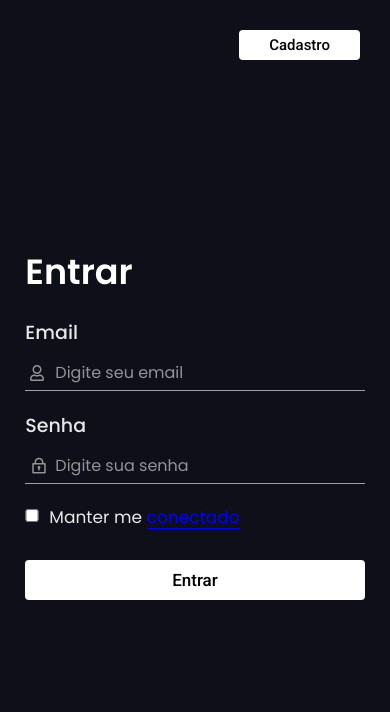
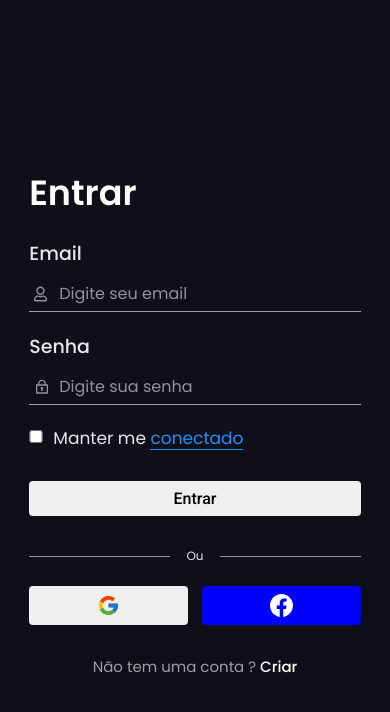
Before and after one commit to 888888b/Cadastro_app, a React (Vite) app: page / in a window 390 px wide. Shown: the top 712 px of the page. Built offline with nearby package versions, Linux system fonts and the light colour scheme; no server answers.

Commit message:
autenticação google adicionada

```diff
--- a/src/App.css
+++ b/src/App.css
@@ -35,6 +35,9 @@
   --white: white;
   --white-opacity-09: rgb(255, 255, 255, 0.9);
   --white-opacity-07: rgb(255, 255, 255, 0.7);
+  --white-opacity-06: rgb(255, 255, 255, 0.6);
+  --white-opacity-05: rgb(255, 255, 255, 0.55);
+  --gray: gray;
   --blue: blue;
   --medium-blue: #0F0F1A;
   --transparent: transparent;
@@ -174,33 +177,16 @@ header h1{
   opacity: 0;
 }
 
-.auth-page .auth-form .change-form-btns, form button{
-  position: absolute;
-  right: 30px;
-  top: 30px;
-  background-color: var(--white);
-  border: none;
-  outline: none;
-  border-radius: 4px;
-  padding: 4px 30px;
-  color: var(--black);
-  cursor: pointer;
-  font: 500 16px 'Poppins', 'Roboto', sans-serif;
-}
-
-.auth-page .auth-form .change-form-btns{
+.auth-page .container-form{
+  min-width: 70%;
   animation: fadeUp .4s ease-in-out;
-  font-family: 'Roboto';
-  padding: 6px 30px;
-  font-size: 15px;
 }
 
 .auth-page .auth-form form{
-  min-width: 70%;
+  width: 100%;
   display: flex;
   flex-direction: column;
   row-gap: 20px;
-  animation: fadeUp .4s ease-in-out;
 }
 
 .auth-page form h2{
@@ -243,26 +229,26 @@ header h1{
 .auth-page form .input-box .lock-icon{
   left: 5px;
   opacity: 1;
-  font-size: 18px;
+  font-size: 16px;
   cursor: auto;
   z-index: 1;
   transition: all 0s ease-in-out;
-  color: rgb(255, 255, 255, 0.55);
+  color: var(--white-opacity-05);
 }
 
 .auth-page form .input-box .user-icon{
-  color: rgb(255, 255, 255, 0.55);
+  color: var(--white-opacity-05);
   left: 5px;
   opacity: 1;
   cursor: auto;
   z-index: 1;
   transition: all 0s ease-in-out;
-  font-size: 14px;
+  font-size: 13px;
 }
 
 .auth-page form .input-box .show-icon{
   color: var(--white-opacity-07);
-  font-size: 17px;
+  font-size: 16.5px;
 }
 
 .auth-page form .input-box .active{
@@ -283,15 +269,15 @@ header h1{
   background-color: var(--transparent);
   padding: 5px;
   border: none;
-  border-bottom: 1pt solid rgb(255, 255, 255, 0.6);
+  border-bottom: .99pt solid var(--white-opacity-06);
   outline: none;
-  font: 400 16px 'Poppins', 'Roboto',sans-serif;
+  font: 400 15px 'Poppins', 'Roboto',sans-serif;
 }
 
 .auth-page form input::placeholder{
-  font-size: 14px;
+  font-size: 13.7px;
   padding-left: 25px;
-  color: rgb(255, 255, 255, 0.55);
+  color: var(--white-opacity-05);
 }
 
 .auth-page form input:focus{
@@ -310,13 +296,13 @@ header h1{
 }
 
 .auth-page form .check-box label{
-  font-size: 15px;
+  font-size: 14px;
   font-weight: 400;
   color: var(--white-opacity-09);
 }
 
 .auth-page form .check-box label span{
-  color: var(--blue);
+  color: dodgerblue;
   cursor: pointer;
   position: relative;
 }
@@ -328,15 +314,103 @@ header h1{
   left: 0;
   width: 100%;
   height: 100%;
-  border-bottom: 1pt solid var(--blue);
+  border-bottom: 1pt solid dodgerblue;
 }
 
 .auth-page form button{
   position: static;
-  padding: 10px 0px;
-  font-size: 17px;
+  padding: 8px 0px;
   margin-top: 10px;
-  font-family: 'Roboto', 'Poppins', sans-serif;
+  border-radius: 4px;
+  border: none;
+  font: 500 16px 'Roboto', 'Poppins', sans-serif;
+  outline: none;
+}
+
+.auth-page form .btn-submit{
+  background-color: var(--white);
+  height: 39px;
+  overflow: hidden;
+}
+
+.auth-page .container-form .form-division{
+  position: relative;
+  display: flex;
+  height: 40px;
+  justify-content: center;
+  align-items: center;
+  margin: 20px 0px;
+}
+
+.auth-page .container-form .form-division #line{
+  width: 100%;
+  border-bottom: 1pt solid var(--white-opacity-05);
+}
+
+.auth-page .container-form .form-division h3{
+  display: flex;
+  justify-content: center;
+  align-items: center;
+  color: var(--white-opacity-09);
+  background-color: var(--medium-blue);
+  width: 50px;
+  height: 30px;
+  font: 400 12px 'Poppins', 'Roboto', sans-serif;
+  position: absolute;
+  top: 50%;
+  left: 50%;
+  transform: translate(-50%, -50%);
+}
+
+.auth-page .container-form .Other-authentications-form{
+  display: flex;
+  flex-direction: row;
+  justify-content: space-between;
+  align-items: center;
+  overflow: visible;
+  margin: 20px 0px;
+}
+
+.auth-page .container-form .Other-authentications-form button{
+  width: 48%;
+  height: 39px;
+  margin-top: -10px;
+  display: flex;
+  align-items: center;
+  justify-content: center;
+  overflow: hidden;
+  cursor: pointer;
+  border: none;
+  outline: none;
+  border-radius: 4px;
+}
+
+.auth-page .Other-authentications-form button .google-icon, .facebook-icon{
+  font-size: 23px;
+}
+
+.auth-page .container-form .Other-authentications-form button:nth-child(2){
+  background-color: var(--blue);
+}
+
+.auth-page .Other-authentications-form .facebook-icon{
+  color: var(--white);
+}
+
+.auth-page .account-exist{
+  margin-top: 10px;
+}
+
+.auth-page .account-exist p{
+  color: var(--white-opacity-06);
+  text-align: center;
+  font: 400 14px 'Poppins', 'Montserrat', sans-serif;
+}
+
+.auth-page .account-exist p span{
+  color: var(--white);
+  font-weight: 500;
+  cursor: pointer;
 }
 
 .page-text-area{
@@ -373,9 +447,9 @@ header h1{
   border-bottom: 5pt solid var(--medium-blue);
 }
 
-.page-text-area .text-center h2{
+.page-text-area .text-center p{
   color: var(--medium-blue);
-  font: 600 17px 'Montserrat', serif;
+  font: 500 17px 'Montserrat', helvetica, sans-serif;
   margin-top: 20px;
 }
 
@@ -441,7 +515,7 @@ header h1{
     top: 25px;
     right: 25px;
     color: var(--white);
-    background-color: gray;
+    background-color: var(--gray);
     font-size: 30px;
     border-radius: 4px;
     cursor: pointer;
@@ -471,7 +545,7 @@ header h1{
     padding: 5px 0px;
     display: flex;
     align-items: center;
-    border-bottom: 1pt solid rgb(0, 0, 0, 0.1);
+    border-bottom: 1pt solid var(--black-opacity-01);
   }
 
   .cadastros-page{
@@ -502,8 +576,8 @@ header h1{
     font-size: 1.5em;
   }
 
-  .auth-page form{
-    width: 87%;
+  .auth-page .container-form{
+    width: 85%;
     max-width: 87%;
   }
 
@@ -527,4 +601,12 @@ header h1{
     font-size: 17px;
   }
 
+  .auth-page .container-form .account-exist{
+    margin-top: 30px;
+  }
+
+  .auth-page .container-form .account-exist p{
+    font-size: 15px;
+  }
+
 }
--- a/src/components/authPage.jsx
+++ b/src/components/authPage.jsx
@@ -2,9 +2,11 @@ import { useEffect, useRef, useState } from "react";
 import { FaRegEyeSlash } from "react-icons/fa";
 import { useNavigate } from "react-router-dom";
 import { initializeApp } from "firebase/app";
-import { getAuth, createUserWithEmailAndPassword, signInWithEmailAndPassword, onAuthStateChanged, signOut } from "firebase/auth";
+import { getAuth, createUserWithEmailAndPassword, signInWithEmailAndPassword, onAuthStateChanged, signOut, GoogleAuthProvider, signInWithRedirect, getRedirectResult } from "firebase/auth";
 import { FaRegUser } from "react-icons/fa";
 import { RiLock2Line } from "react-icons/ri";
+import { FcGoogle } from "react-icons/fc";
+import { BsFacebook } from "react-icons/bs";
 
 function AuthPage({onLogged}) {
     const mainRef = useRef(undefined);
@@ -21,6 +23,7 @@ function AuthPage({onLogged}) {
     const [isLogged, setIsLogged] = useState(false);
     let formType = 'sign-in';
     const navigate = useNavigate(undefined);
+    const provider = new GoogleAuthProvider();
 
     const firebaseConfig = {
         apiKey: "AIzaSyBtuIzYiWYVg7j55olwUasnBSxS0ZOYEyo",
@@ -138,6 +141,10 @@ function AuthPage({onLogged}) {
         });
     };
 
+    const handleSignInGoogle = () => {
+        signInWithRedirect(auth, provider);
+    }
+
     const handleSignUp = () => {
         createUserWithEmailAndPassword(auth, signUpEmail, signUpPassword).then((userCredential) => {
             const user = userCredential.user;
@@ -168,6 +175,20 @@ function AuthPage({onLogged}) {
             }
         });
 
+        getRedirectResult(auth).then((result) => {
+                const credential = GoogleAuthProvider.credentialFromResult(result);
+                const token = credential.accessToken;
+                const user = result.user;
+                redirect(true);
+            }).catch((error) => {
+                const errorCode = error.code;
+                const errorMessage = error.message;
+                const email = error.customData.email;
+                const credential = GoogleAuthProvider.credentialFromError(error);
+                redirect(false);
+            }
+        );
+
         handleSignOut();
     },[]);
 
@@ -187,7 +208,7 @@ function AuthPage({onLogged}) {
     return(
         <main ref={mainRef} className="auth-page">
             <section className="sign-up-form auth-form">
-                <button className="change-form-btns" onClick={handleChangeForm}>Entrar</button>
+                <div className="container-form">
                     <form id="sign-up" onSubmit={handleSubmitForm}>
                         <h2>Cadastro</h2>
                         <div className="email-input-box">
@@ -215,12 +236,29 @@ function AuthPage({onLogged}) {
                             <input id="btn-check1" type="checkbox" required/>
                             <label htmlFor="btn-check1">Eu concordo com os <span>Termos & Serviços</span></label>
                         </div>
-                    <button>Enviar</button>
+                        <button className="btn-submit">Enviar</button>
                     </form>
+
+                    <div className="form-division">
+                        <div id="line"></div>
+                        <h3>Ou</h3>
+                    </div>
+                    <div className="Other-authentications-form">
+                        <button>
+                            <FcGoogle onClick={handleSignInGoogle} className='google-icon'/>
+                        </button>
+                        <button>
+                            <BsFacebook className="facebook-icon"/>
+                        </button>
+                    </div>
+                    <div className="account-exist">
+                        <p>Ja tem uma conta ? <span onClick={handleChangeForm}>Entrar</span></p>
+                    </div>
+                </div>
             </section>
 
             <section className="sign-in-form auth-form">
-                <button className="change-form-btns" onClick={handleChangeForm}>Cadastro</button>
+                <div className="container-form">
                     <form id="sign-in" onSubmit={handleSubmitForm}>
                         <h2>Entrar</h2>
                         <div className="email-input-box">
@@ -245,17 +283,34 @@ function AuthPage({onLogged}) {
                             </div>
                         </div>
                         <div className="check-box">
-                        <input id="btn-check2" type="checkbox" required/>
+                            <input id="btn-check2" type="checkbox"/>
                             <label htmlFor="btn-check2">Manter me <span>conectado</span></label>
                         </div>
                         <button>Entrar</button>
                     </form>
+
+                    <div className="form-division">
+                        <div id="line"></div>
+                        <h3>Ou</h3>
+                    </div>
+                    <div className="Other-authentications-form">
+                        <button>
+                            <FcGoogle onClick={handleSignInGoogle} className='google-icon'/>
+                        </button>
+                        <button>
+                            <BsFacebook className="facebook-icon"/>
+                        </button>
+                    </div>
+                    <div className="account-exist">
+                        <p>Não tem uma conta ? <span onClick={handleChangeForm}>Criar</span></p>
+                    </div>
+                </div>
             </section>
 
             <section className="page-text-area">
                 <div className="text-center">
                     <h1>Bem Vindo !</h1>
-                    <h2>Esta é a nossa área de login e cadastro. Se já possui uma conta, basta entrar; caso contrário, siga para a área de cadastro.</h2>
+                    <p>Esta é a nossa área de login e cadastro. Se já possui uma conta, basta entrar, caso contrário, siga para a área de cadastro.</p>
                 </div>
             </section>
         </main>
```
Lines whose indentation alone changed are shown as unchanged.
